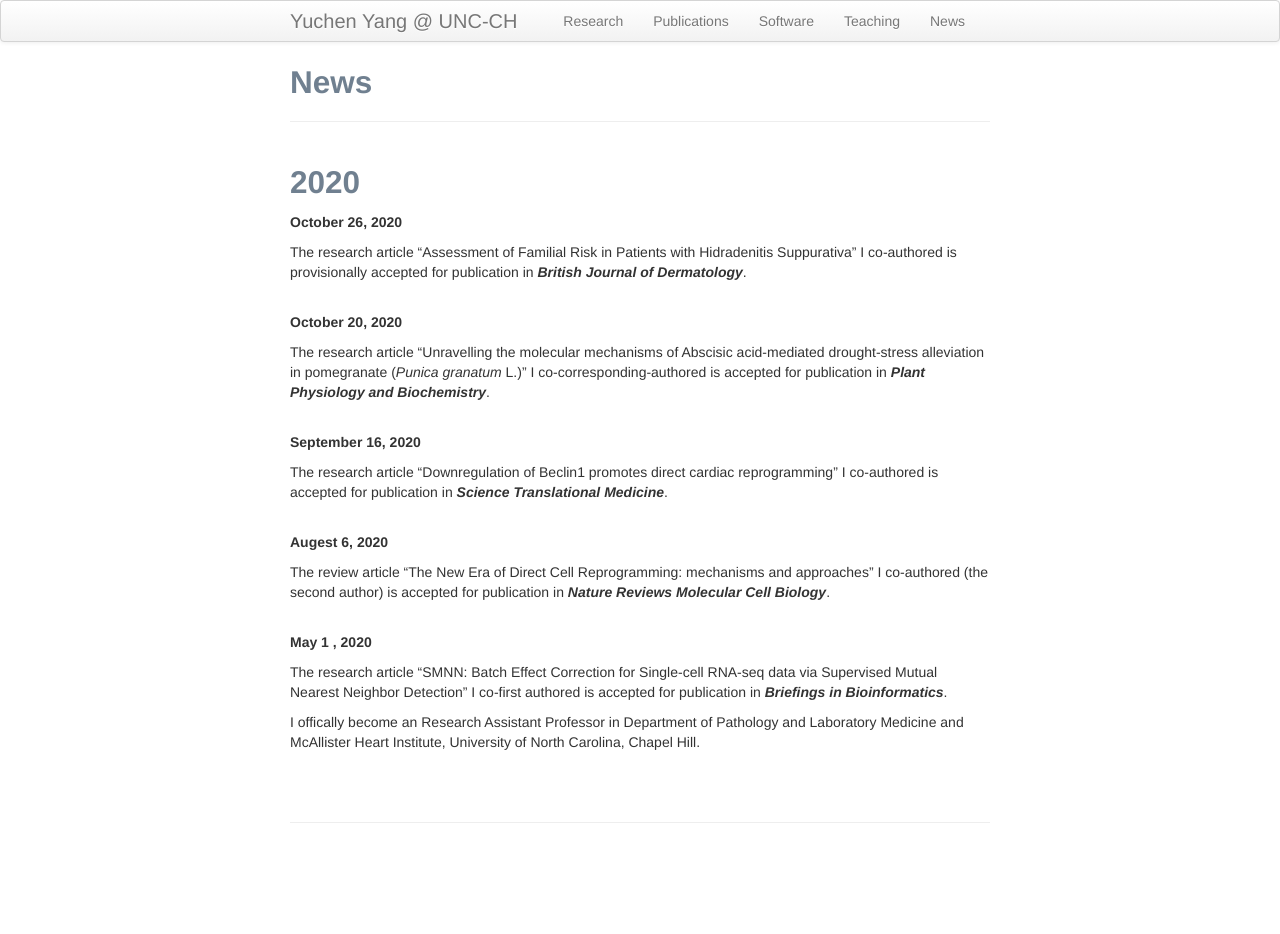
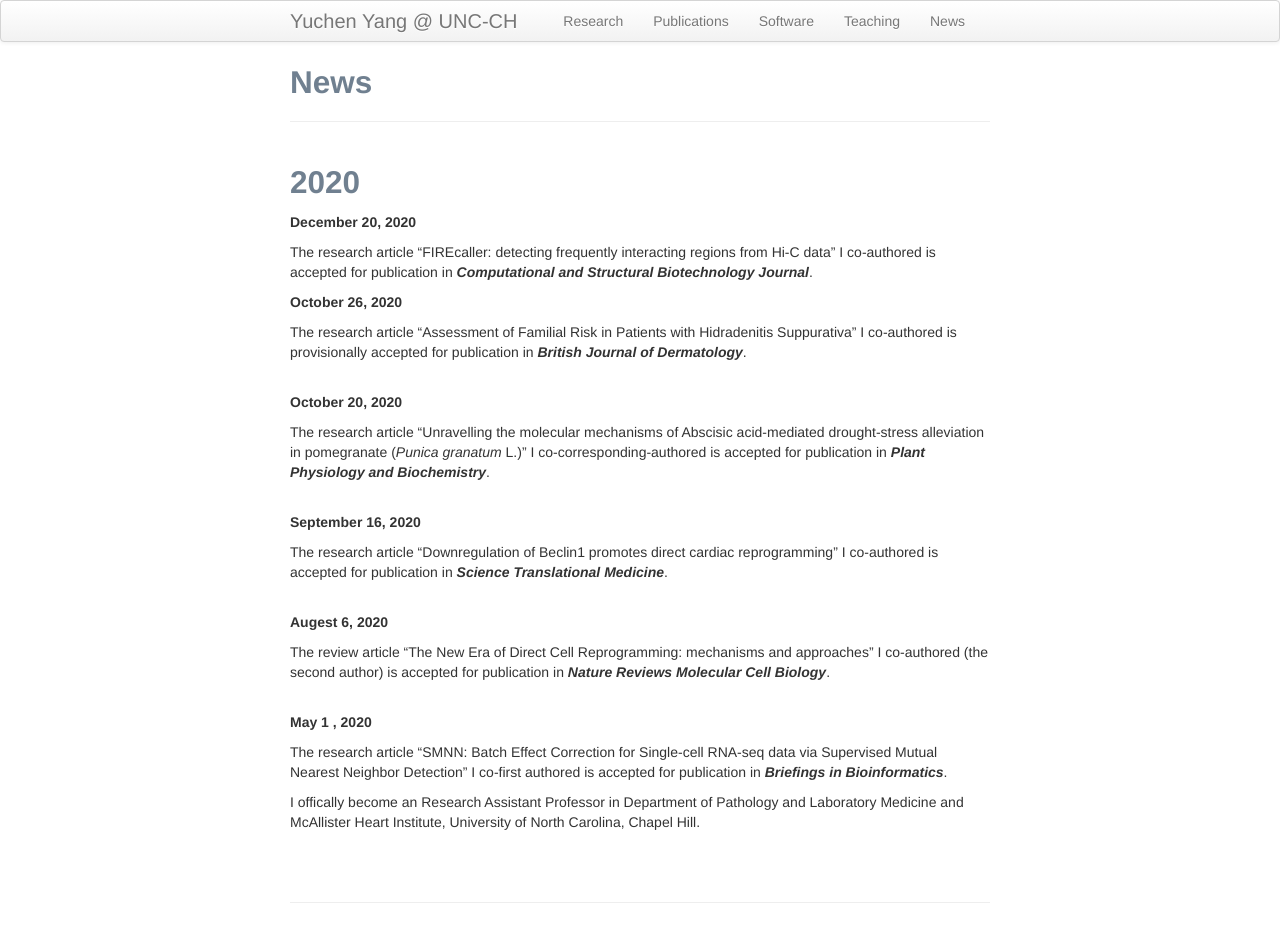
Before and after one commit to yycunc/yycunc.github.io, a Jekyll site: the page built from pages/News.md, in a window 1280 px wide. Built offline with Jekyll 4.4.1, drawn with Linux system fonts in a browser that asks for light colours; before the commit the page ends 900 px from its top, so only the background shows below that.

Commit message:
Update News.md

```diff
--- a/pages/News.md
+++ b/pages/News.md
@@ -4,6 +4,9 @@ title: News
 ---
 
 ## 2020
+<b>December 20, 2020</b><br/>
+
+The research article "FIREcaller: detecting frequently interacting regions from Hi-C data" I co-authored is accepted for publication in ***Computational and Structural Biotechnology Journal***.<br/>
 
 <b>October 26, 2020</b><br/>
 
```
